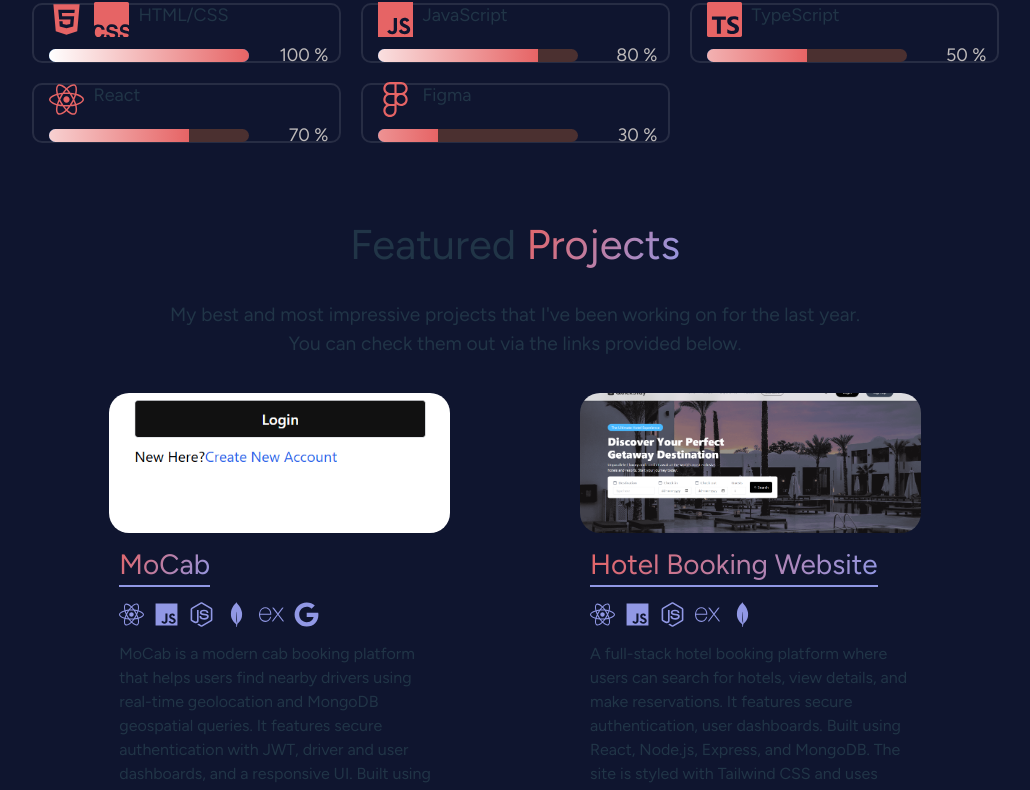
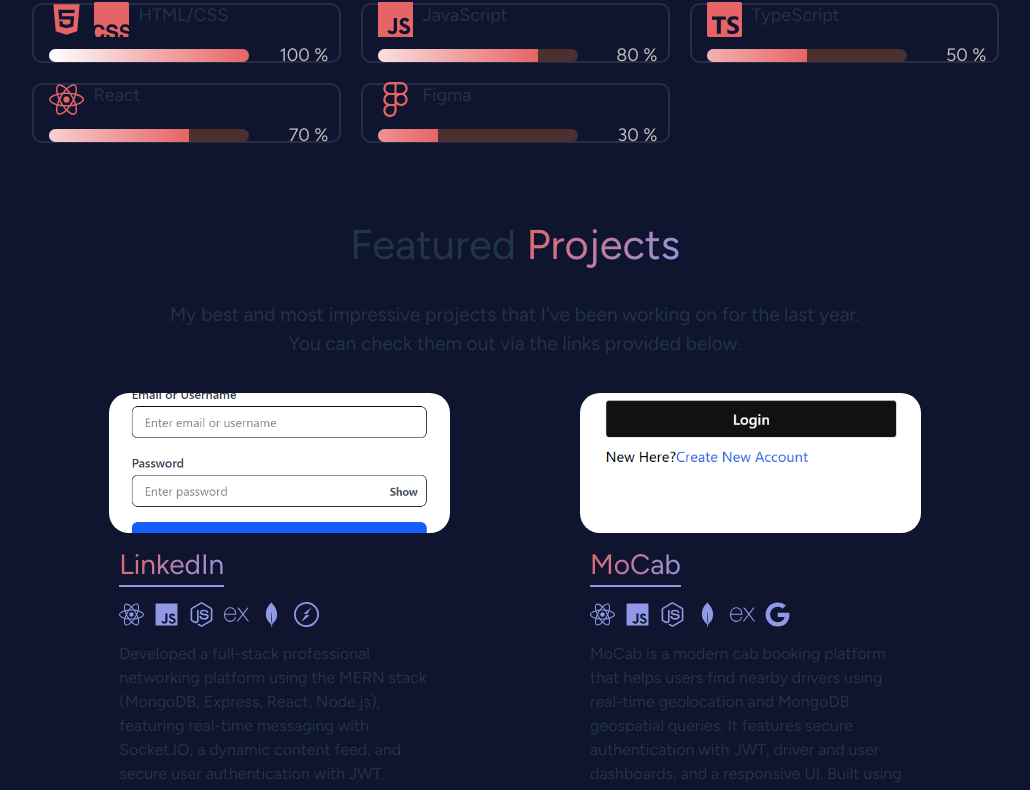
Before and after one commit to sankar636/Sankar-Portfolio, a React (Vite) app: page / in a window 1280 px wide. Shown: the part 1974-2764 px from the top of the page, without its empty margins (125-1155 px from the left). Built offline with nearby package versions, Linux system fonts and the light colour scheme.

Commit message:
feat: add more projects in the project section

```diff
--- a/src/Components/ProjectCards.jsx
+++ b/src/Components/ProjectCards.jsx
@@ -2,7 +2,7 @@
 import { LuGithub } from "react-icons/lu";
 import { GoLinkExternal } from "react-icons/go";
 import { Tooltip as ReactTooltip } from "react-tooltip";
-import { motion } from "framer-motion"; // fixed import
+import { motion } from "framer-motion";
 
 const ProjectCard = (props) => {
     const {
--- a/src/Components/Projects.jsx
+++ b/src/Components/Projects.jsx
@@ -1,26 +1,45 @@
-import React from 'react';
+import React from "react";
 import { FaJs, FaNodeJs, FaReact } from "react-icons/fa";
-import { SiCplusplus, SiMongodb, SiOpengl, SiTypescript } from 'react-icons/si';
-import { SiExpress } from "react-icons/si";
+import { SiCplusplus, SiMongodb, SiOpengl, SiTypescript } from "react-icons/si";
+import { SiExpress, SiSocketdotio  } from "react-icons/si";
 import { FaGoogle } from "react-icons/fa";
 
-import 'react-tooltip/dist/react-tooltip.css'
-import '../App.css'
-import ProjectCard from './ProjectCards';
+import "react-tooltip/dist/react-tooltip.css";
+import "../App.css";
+import ProjectCard from "./ProjectCards";
 
 function Projects() {
   return (
     <div className="projects" id="projects">
       <span className="section-heading">
-                Featured{"\u00A0"}<div className="gradient"> Projects</div>
+        Featured{"\u00A0"}
+        <div className="gradient"> Projects</div>
       </span>
       <span className="section-sub-heading">
-                My best and most impressive projects that I've been working on for the last year.
+        My best and most impressive projects that I've been working on for the
+        last year.
         <br />
         You can check them out via the links provided below.
       </span>
 
       <div className="project-container">
+
+      <ProjectCard
+          title="LinkedIn"
+          description="Developed a full-stack professional networking platform using the MERN stack (MongoDB, Express, React, Node.js), featuring real-time messaging with Socket.IO, a dynamic content feed, and secure user authentication with JWT."
+          src="LinkedIn.png"
+          tags={[
+            { icon: <FaReact />, name: "React" },
+            { icon: <FaJs />, name: "JavaScript" },
+            { icon: <FaNodeJs />, name: "NodeJs" },
+            { icon: <SiExpress />, name: "Express.js" },
+            { icon: <SiMongodb />, name: "MongoDB" },
+            { icon: <SiSocketdotio />, name: "Socket.io"}
+          ]}
+          link="https://linked-in-iota-snowy.vercel.app"
+          github="https://github.com/sankar636/LinkedIn"
+        />
+
         <ProjectCard
           title="MoCab"
           description="MoCab is a modern cab booking platform that helps users find nearby drivers using real-time geolocation and MongoDB geospatial queries. It features secure authentication with JWT, driver and user dashboards, and a responsive UI. Built using the MERN stack with Express.js, React, and MongoDB."
@@ -48,8 +67,23 @@
             { icon: <SiExpress />, name: "Express.js" },
             { icon: <SiMongodb />, name: "MongoDB" },
           ]}
-                    link="https://github.com/sankar636/Hotel-Booking" // replace with your live site link
-                    github="https://github.com/sankar636/Hotel-Booking" // replace with your GitHub repo
+          link="https://github.com/sankar636/Hotel-Booking"
+          github="https://github.com/sankar636/Hotel-Booking"
+        />
+
+        <ProjectCard
+          title="WellNess"
+          description="A serene, full-stack wellness platform designed for sharing articles, featuring an intuitive React front-end for a seamless user journey, all powered by a robust Node.js/Express API that manages every post and category."
+          src="WellNess.png"
+          tags={[
+            { icon: <FaReact />, name: "React" },
+            { icon: <FaJs />, name: "JavaScript" },
+            { icon: <FaNodeJs />, name: "NodeJs" },
+            { icon: <SiExpress />, name: "Express.js" },
+            { icon: <SiMongodb />, name: "MongoDB" },
+          ]}
+          link="https://well-ness-app.vercel.app/"
+          github="https://github.com/sankar636/WellNessApp"
         />
       </div>
     </div>
```
Also changed, not shown: public/LinkedIn.png (added), 1 other file (tests, documents, lock files or other folders). Lines whose indentation alone changed are shown as unchanged.
